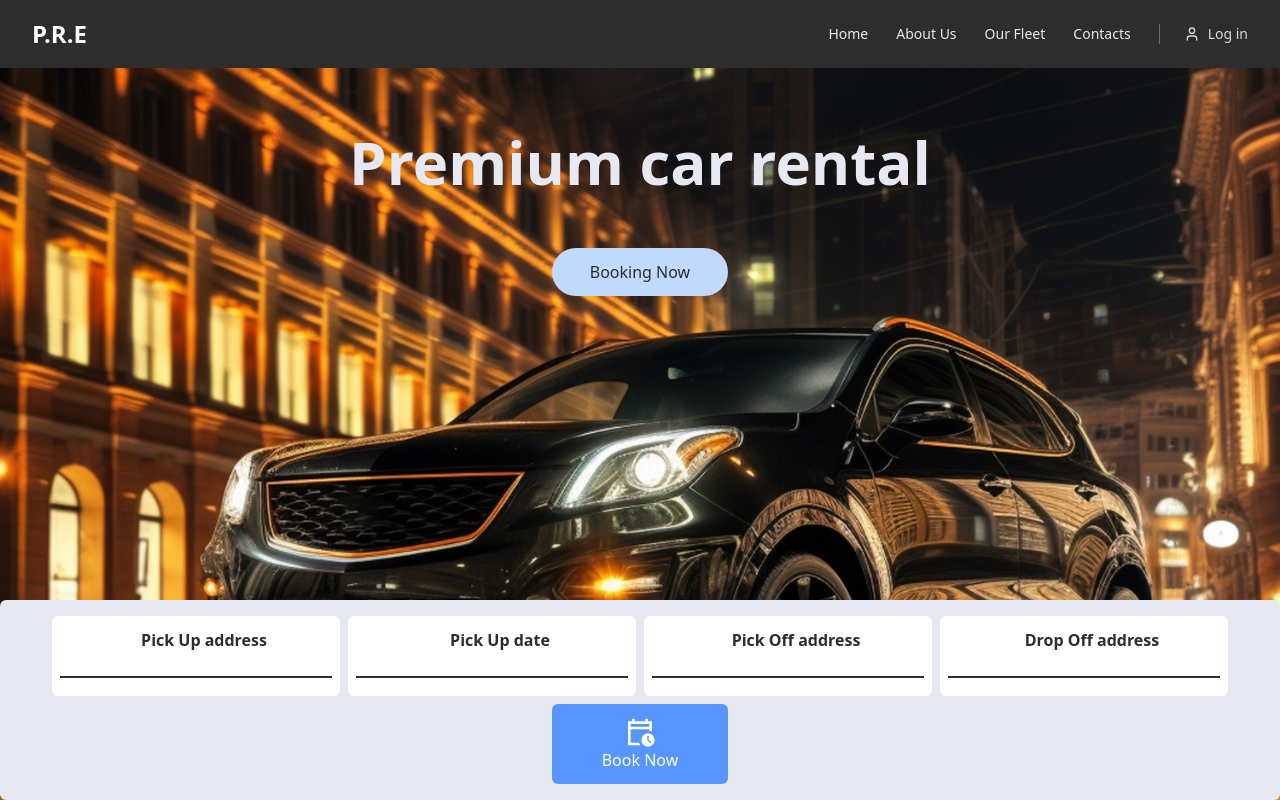
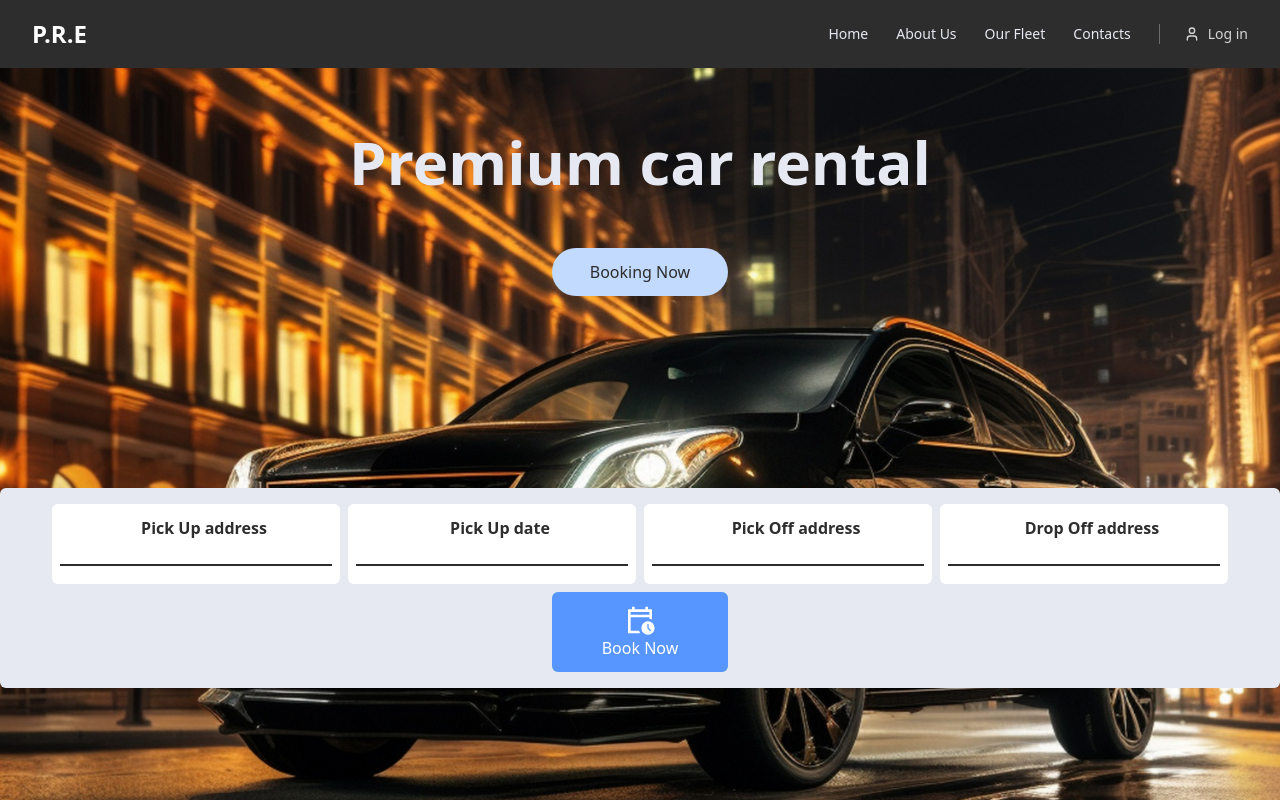
Before and after one commit to Paulhakeem/Dolph, a Nuxt app: page / in a window 1280 px wide. Shown: the top 800 px of the page. Built offline with nearby package versions, Linux system fonts and the light colour scheme.

Commit message:
making some changes

```diff
--- a/components/savemoney.vue
+++ b/components/savemoney.vue
@@ -2,7 +2,7 @@
   <main>
     <div class="bg-bg w-full h-auto">
     <div class="flex flex-wrap justify-center gap-20 pb-32">
-      <div id="imageposition" class="relative w-96 tablet:w-lvw">
+      <div id="imageposition" class="relative w-96">
         <div class="absolute inset-x-0 top-0">
           <img
             src="../assets/images/lambo.jpg"
@@ -33,7 +33,7 @@
         </div>
       </div>
 
-      <div id="money" class="pt-16 tablet:pt-80 lg:pt-14">
+      <div id="money" class="pt-16 tablet:pt-74 lg:pt-14">
         <h4 class="text-light font-black text-4xl text-pretty">
           Save money <br />
           with our rental
--- a/pages/index.vue
+++ b/pages/index.vue
@@ -6,7 +6,7 @@
     >
       <div
         id="home1"
-        class="text-center pt-28 text-balance select-none sm:py-32 mb-14 xl:pt-16"
+        class="text-center pt-28 text-balance select-none mb-14 xl:pt-16"
       >
         <h1
           class="text-7xl font-black text-light stroke-white stroke-2 sm:text-6xl md:2xl xl:text-6xl"
@@ -23,7 +23,7 @@
       </div>
 
       <!-- form -->
-      <form @submit.prevent="useFirestore.AddBooking" id="homeSection" class="px-3 lg:mt-46 lg:px-0">
+      <form @submit.prevent="useFirestore.AddBooking" id="homeSection" class="px-3 tablet:mt-48 lg:mt-46 lg:px-0">
         <div class="bg-[#e6e9f1] w-full rounded-md h-auto mt-44 lg">
           <div class="flex flex-wrap gap-2 py-4 justify-center">
             <div class="bg-white rounded-md w-72 h-20 justify-center">
```
